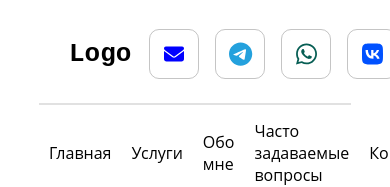
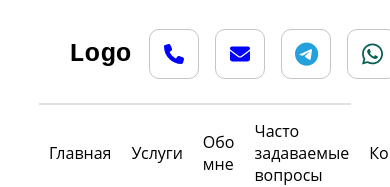
Before and after one commit to IIIWinterIII/lawyer-portfolio, a React (Create React App) app: page / in a window 390 px wide. Shown: the top 187 px of the page. Built offline with nearby package versions, Linux system fonts and the light colour scheme.

Commit message:
adding a button from phones to the header

```diff
--- a/public/index.html
+++ b/public/index.html
@@ -24,7 +24,7 @@
       work correctly both with client-side routing and a non-root public URL.
       Learn how to configure a non-root public URL by running `npm run build`.
     -->
-    <title>React App</title>
+    <title>Частный юрист</title>
   </head>
   <body>
     <noscript>You need to enable JavaScript to run this app.</noscript>
--- a/src/components/Header.jsx
+++ b/src/components/Header.jsx
@@ -1,4 +1,4 @@
-import React, { useState } from "react";
+import React from "react";
 import "../styles/components/Header.scss";
 import { Link } from "react-router-dom";
 import routes from "../reutes";
@@ -8,7 +8,7 @@ import {
   faWhatsapp,
   faVk,
 } from "@fortawesome/free-brands-svg-icons";
-import { faEnvelope } from "@fortawesome/free-solid-svg-icons";
+import { faEnvelope, faPhone } from "@fortawesome/free-solid-svg-icons";
 
 function Header() {
   return (
@@ -20,6 +20,10 @@ function Header() {
         <div className="section-btn">
           {/* text-box */}
           <section className="header-contact-box">
+            <a href="tel:+71234567890" className="header-contact-mail">
+              <FontAwesomeIcon className="tel-icon" icon={faPhone} />
+              <span className="email-text">+71234567890</span>
+            </a>
             <a href="mailto:123mail.gmail.com" className="header-contact-mail">
               <FontAwesomeIcon className="mail-icon" icon={faEnvelope} />
               <span className="email-text">123mail.gmail.com</span>
--- a/src/pages/About.jsx
+++ b/src/pages/About.jsx
@@ -29,7 +29,7 @@ const About = () => {
       <div className="left-and-right">
         <div className="left">
           <img
-            src="/assets/images/lawyer.png"
+            src="./assets/images/lawyer.png"
             alt="lawyer"
             className="img-lawyer"
           />
--- a/src/pages/Home.jsx
+++ b/src/pages/Home.jsx
@@ -116,7 +116,7 @@ function Home() {
         </div>
         <div className="img-block">
           <img
-            src="/assets/images/bearded-man-suit-posing-with-crossed-arms.jpg"
+            src="./assets/images/bearded-man-suit-posing-with-crossed-arms.jpg"
             alt="men-in-black"
             className="men-img"
           />
--- a/src/styles/components/Header.scss
+++ b/src/styles/components/Header.scss
@@ -60,9 +60,10 @@ header {
           overflow: hidden;
           // padding: 0 10px;
 
-          .mail-icon {
+          .mail-icon,
+          .tel-icon {
             font-size: 20px;
-            transition: transform 0.3s ease;
+            transition: transform 0.3s ease, font-size 0.3s ease;
           }
 
           .email-text {
@@ -83,8 +84,10 @@ header {
           width: 160px;
         }
 
-        .header-contact-mail:hover .mail-icon {
+        .header-contact-mail:hover .mail-icon,
+        .header-contact-mail:hover .tel-icon {
           transform: translateY(-10px);
+          font-size: 15px;
         }
 
         .header-contact-mail:hover .email-text {
```
